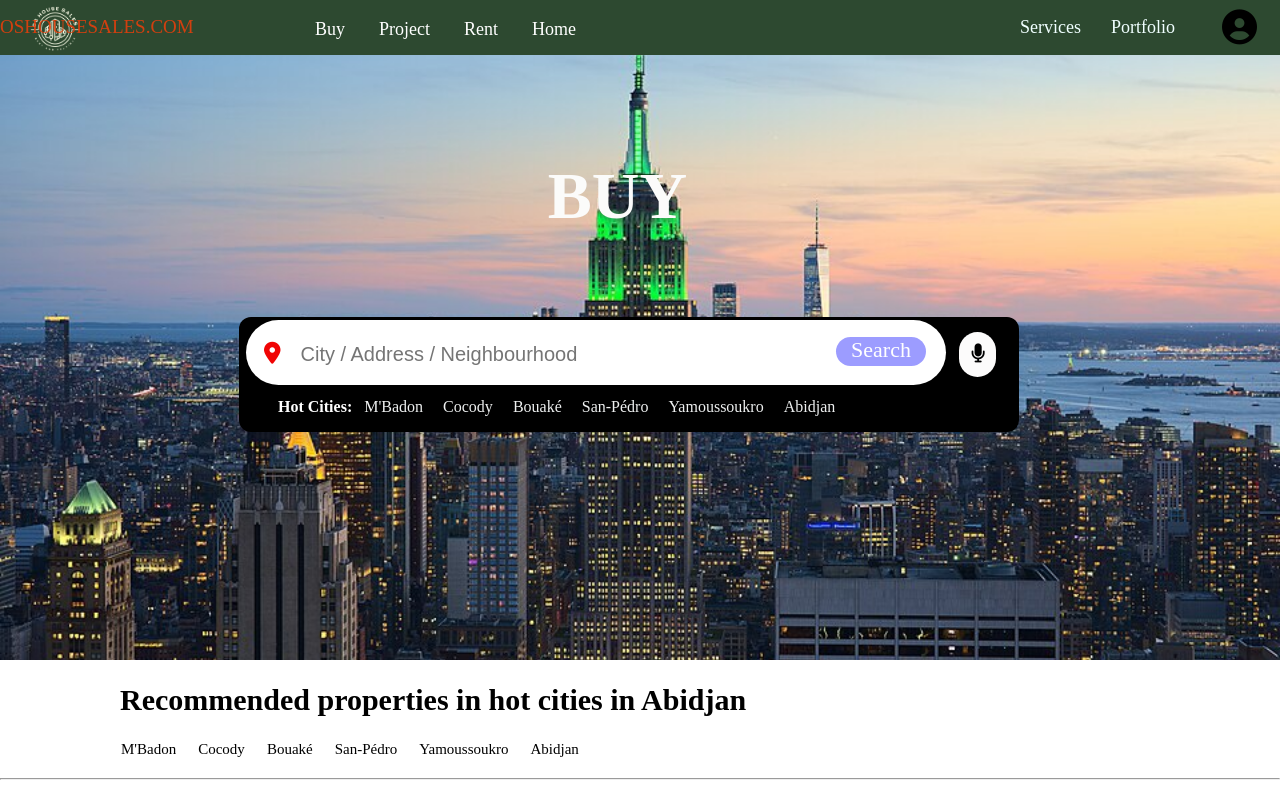
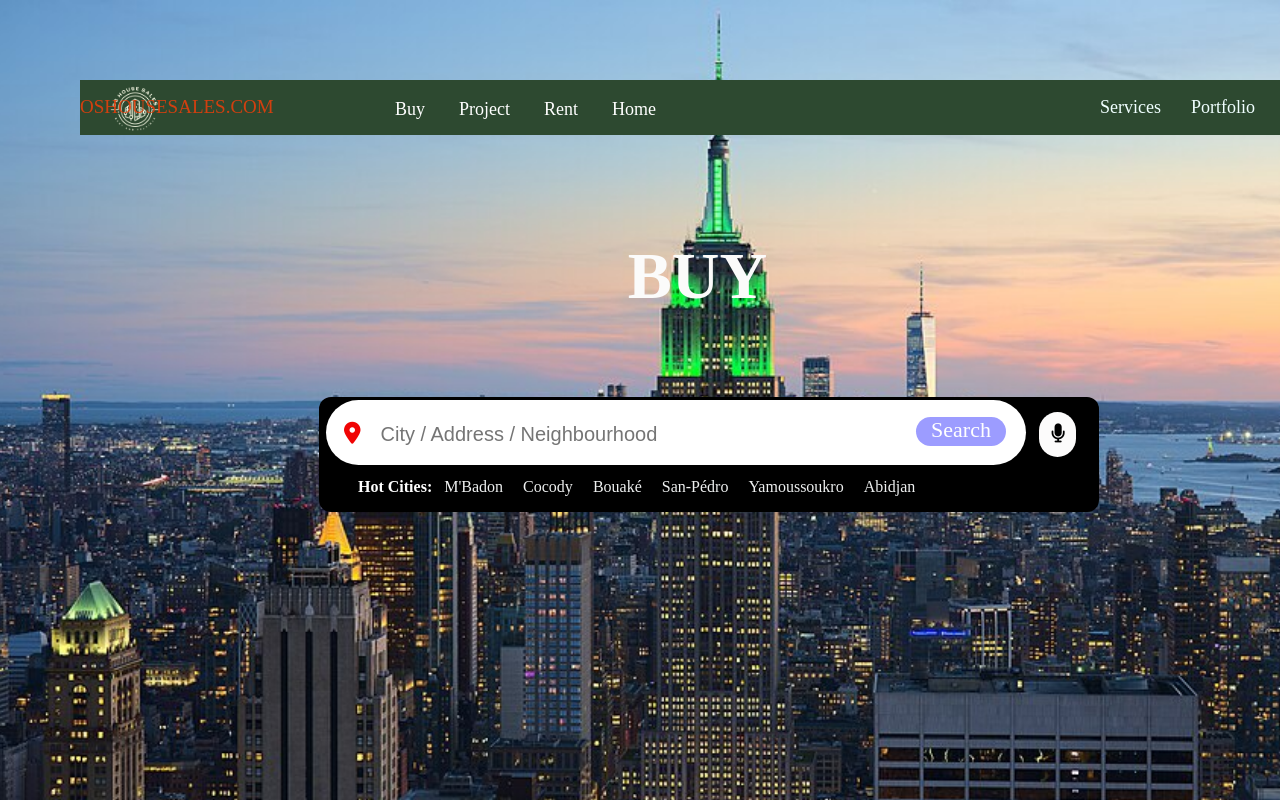
Before and after one commit to starboy690/housesales, a plain HTML site: page buy.html in a window 1280 px wide. Shown: the top 800 px of the page. Drawn offline with Linux system fonts and the light colour scheme.

Commit message:
first commit

```diff
--- a/buy.html
+++ b/buy.html
@@ -21,6 +21,7 @@
             background-size: cover;
             background-position: center;
             height: 660px;
+            padding: min(5em, 8%);
 
         }
 
```
